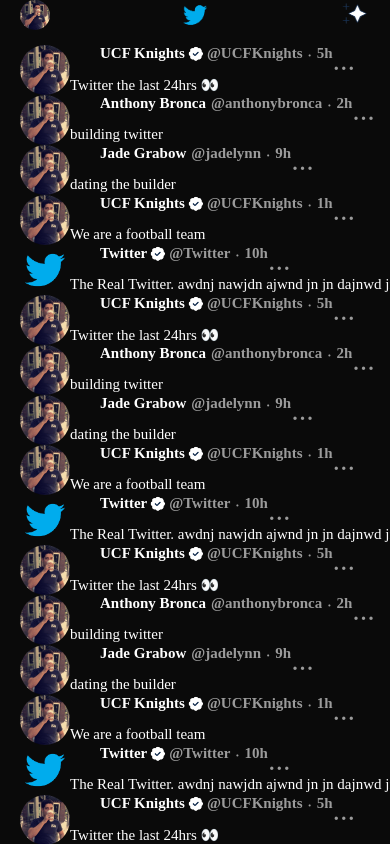
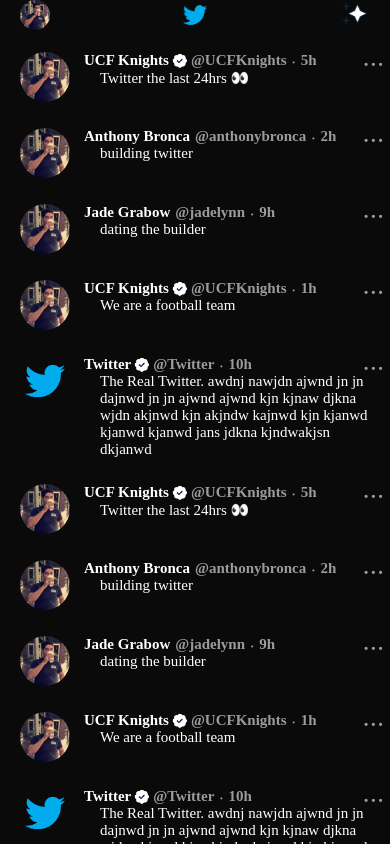
Before and after one commit to AnthonyBronca/Twiller-mobile, a React Native app in the folder frontend/: screen /Home in a window 390 px wide. Shown: the top 844 px of the page. Built offline with nearby package versions, Linux system fonts and the light colour scheme.

Commit message:
added styling and tweet header and post section

```diff
--- a/frontend/components/Home/Post.js
+++ b/frontend/components/Home/Post.js
@@ -4,7 +4,7 @@
 import PostHandle from './PostHandle';
 import PostBody from './PostBody';
 import { posts } from '../../data/postData';
-
+import { Divider } from 'react-native-elements';
 
 
 const Post = () => {
@@ -13,33 +13,27 @@
 
     return (
         <ScrollView>
+            <View style={{ flexDirection: 'column' }}>
                 {posts.map((post, idx) => (
                     <View key={idx} style={styles.postContainer}>
-                    <View>
+                        <View style={{ flexDirection: 'row', paddingBottom: 10, paddingTop: 2 }}>
                             <Image style={styles.profileImage} source={post.profilePic} />
-                    </View>
                             <View style={styles.tweetContent}>
+
                                 <PostHandle post={post} />
+                                <View style={styles.bodyContainer}>
                                     <PostBody postbody={post.body} />
                                 </View>
+                            </View>
 
-
-
+                            <View style={styles.dotsContainer}>
+                                <Text style={styles.dots}>...</Text>
+                            </View>
+                        </View>
+                        <Divider width={1} orientation='vertical' />
                     </View>
                 ))}
-
-
-
-
-            {/* <View style={styles.container}>
-                <View>
-                    <Image style={styles.profileImage} source={hero} />
             </View>
-                <View >
-                    <PostHandle />
-                </View>
-                <PostBody />
-            </View> */}
         </ScrollView>
     );
 }
@@ -47,22 +41,41 @@
 const styles = StyleSheet.create({
     container: {
         marginLeft: 20,
-        flexDirection: 'row',
-        // top: 15
     },
     profileImage: {
         height: 50,
         width: 50,
         borderRadius: '50%',
-        marginLeft: 20
+        marginLeft: 20,
     },
     postContainer: {
-        flexDirection: 'row',
-        // marginTop: 5,
-        top: 15
+        flexDirection: 'column',
+        marginTop: 5,
+        justifyContent: 'space-between',
+        rowGap: 3,
+        columnGap: 3,
+        top: 15,
+        marginBottom: 5,
+        // backgroundColor: 'orange'
     },
     tweetContent: {
-        flexDirection: 'column'
+        flexDirection: 'column',
+        // backgroundColor: 'red',
+        width: '75%'
+    },
+    dots: {
+        color: 'rgb(155,155,155)',
+        fontSize: 25,
+    },
+    dotsContainer: {
+        marginRight: 20,
+        bottom: 10,
+
+    },
+    bodyContainer: {
+        // backgroundColor: 'purple',
+        width: '100%',
+        marginLeft: 15
     }
 })
 
--- a/frontend/components/Home/PostBody.js
+++ b/frontend/components/Home/PostBody.js
@@ -1,11 +1,11 @@
 import React from 'react';
-import { View, Text, StyleSheet } from 'react-native';
+import { View, Text, StyleSheet, SafeAreaView } from 'react-native';
 
 const PostBody = ({ postbody }) => {
     return (
-        <View>
+        <SafeAreaView style={styles.container}>
             <Text style={styles.caption}>{postbody}</Text>
-        </View>
+        </SafeAreaView>
     );
 }
 
@@ -16,7 +16,13 @@
         // bottom: 15,
         fontSize: 15,
         fontFamily: 'AvenirNext-Medium',
-        fontWeight: '500'
+        fontWeight: '500',
+    },
+    container: {
+        paddingLeft: 15,
+        flexDirection: 'row',
+        flexWrap: 'wrap',
+        // height: 70,
     }
 })
 
--- a/frontend/components/Home/PostHandle.js
+++ b/frontend/components/Home/PostHandle.js
@@ -16,16 +16,13 @@
                 <Text style={[styles.userName, styles.date]}>{post.postTime}</Text>
                 {/* </View> */}
             </View>
-            <View style={styles.dotsContainer}>
-                <Text style={styles.dots}>...</Text>
-            </View>
         </View>
     );
 }
 
 const styles = StyleSheet.create({
     container: {
-        marginLeft: 15,
+        marginLeft: 7,
         flexDirection: 'row'
     },
     handle: {
@@ -58,11 +55,9 @@
         color: 'rgb(155,155,155)',
         fontSize: 26
     },
-    // dotsContainer: {
-    //     flexDirection: 'row',
-    //     justifyContent: 'flex-end',
-    //     alignContent: 'flex-end'
-    // }
+    dotsContainer: {
+
+    }
 })
 
 
--- a/frontend/package.json
+++ b/frontend/package.json
@@ -17,7 +17,8 @@
     "expo": "~47.0.12",
     "expo-status-bar": "~1.4.2",
     "react": "18.1.0",
-    "react-native": "0.70.5"
+    "react-native": "0.70.5",
+    "react-native-elements": "^3.4.3"
   },
   "devDependencies": {
     "@babel/core": "^7.12.9"
```
Also changed, not shown: 1 other file (tests, documents, lock files or other folders). Lines whose indentation alone changed are shown as unchanged.
